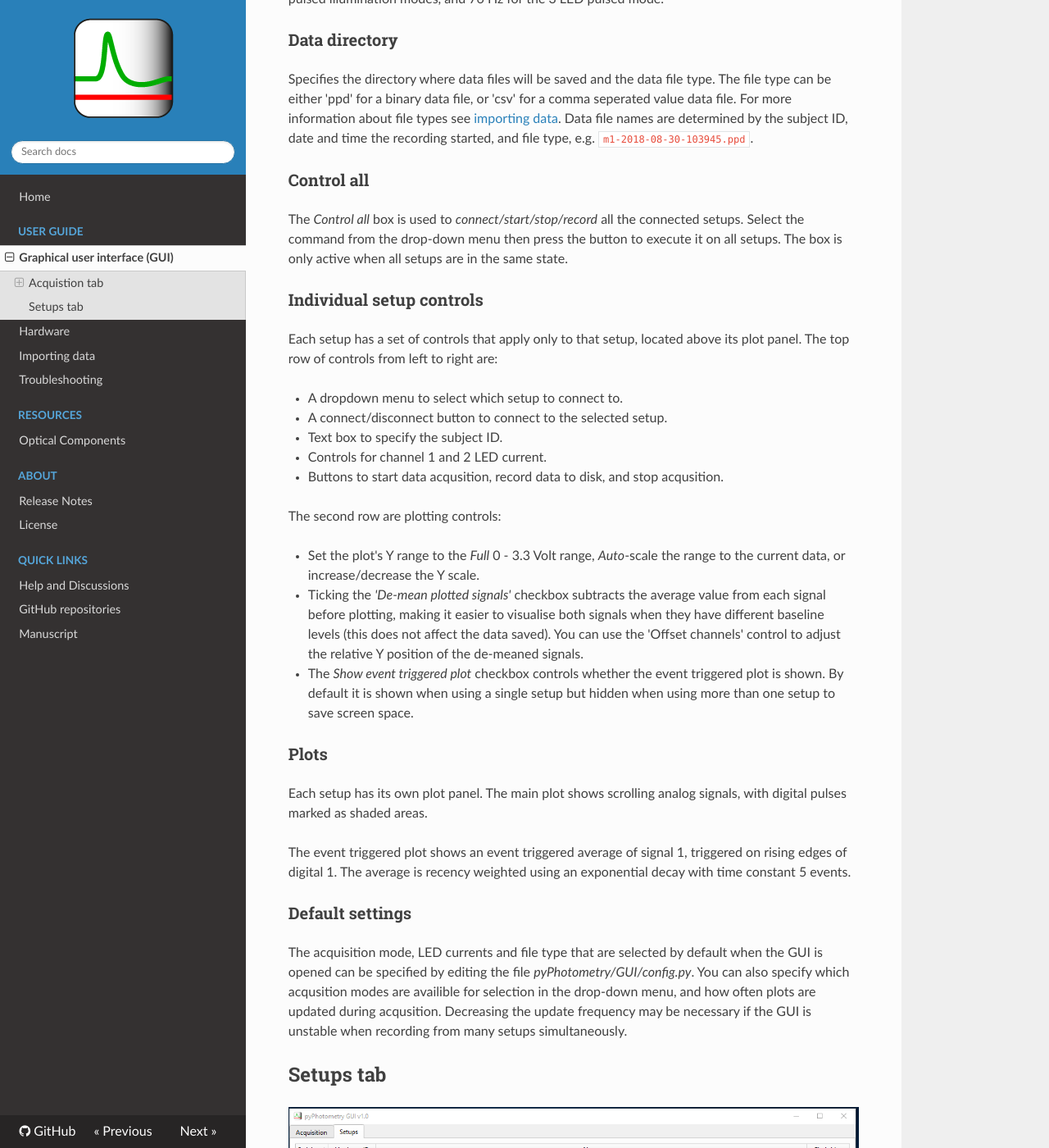
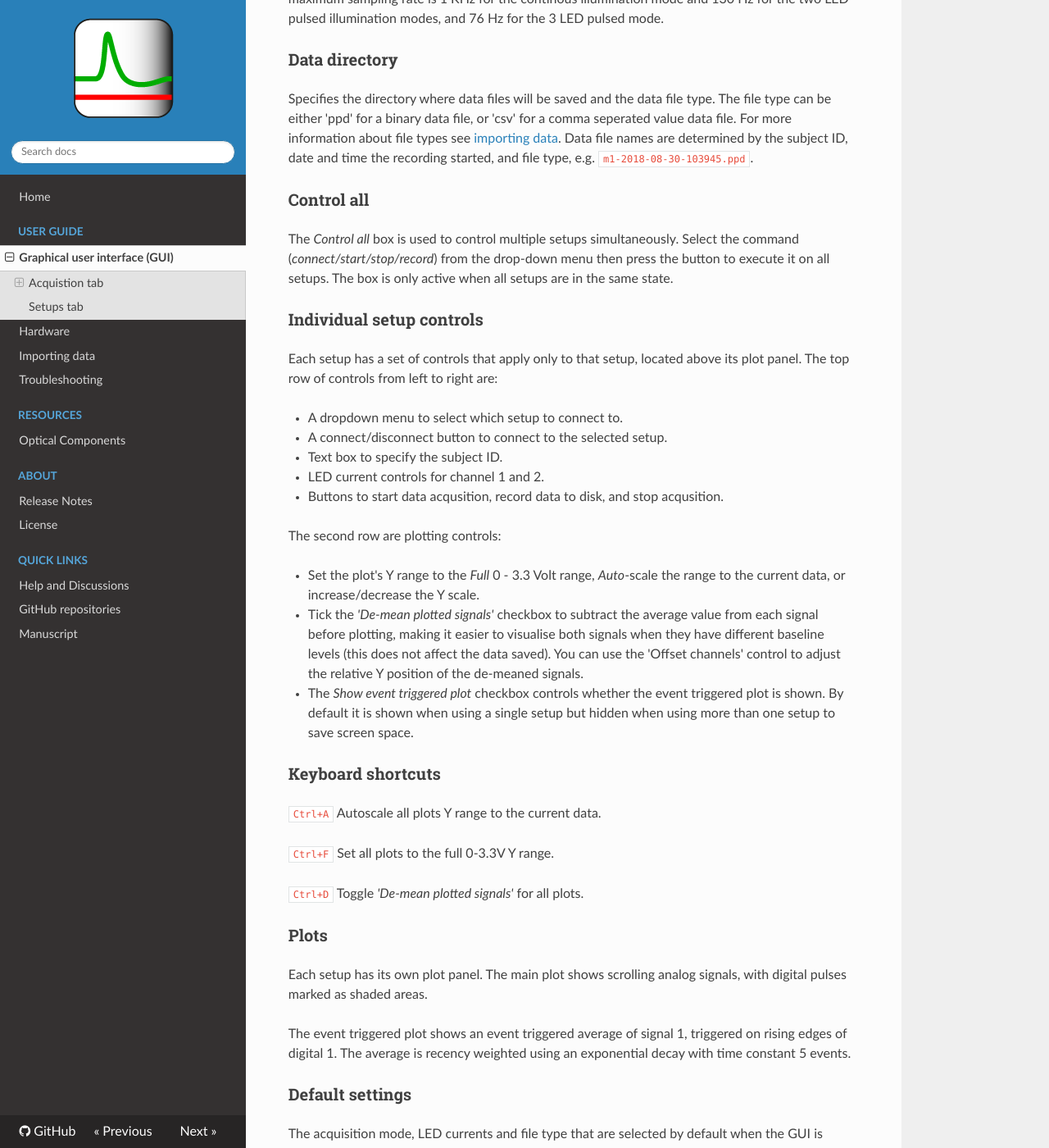
Before and after one commit to pyPhotometry/docs, an MkDocs documentation site: the page built from docs/user-guide/graphical-user-interface.md, in a window 1280 px wide and 1400 px high, scrolled down 3005 px. Shown: the whole window at 82% size. Built offline with MkDocs 1.6.1, drawn with Linux system fonts in a browser that asks for light colours; nearby versions of some CDN libraries; some of the changed text lies outside the part shown.

Commit message:
- More doc updates for v1.0 release.

```diff
--- a/docs/user-guide/graphical-user-interface.md
+++ b/docs/user-guide/graphical-user-interface.md
@@ -14,7 +14,7 @@ The config control box is used to specify the number of setups, and to load and
 
 ### Acquisition settings
 
-The *mode* dropdown menu is used to select the acqusition mode.  Acquisition modes have been renamed in pyPhotometry v1.0 as the old names, e.g. `1 colour time division` refered only to the number of emission wavelengths, not excitation wavelengths, which would have caused ambiguity with the addition of a new acquisition mode in this release.  The acqusisition mode names specify the number of excitation wavlengths (i.e. LEDs) and emission wavelengths (i.e. photorecievers) used, and whether the LEDs are on continuously or pulsed for time-division multiplexed illumination, so e.g. the `2EX_2EM_pulsed` mode uses two LEDs, two photorecievers, and pulsed illumination.
+The *mode* dropdown menu is used to select the acqusition mode.  Acquisition modes have been renamed in pyPhotometry v1.0 as the old names, e.g. `1 colour time division` refered only to the number of emission wavelengths, not excitation wavelengths, which would have caused ambiguity with the addition of a new acquisition mode in this release.  The acquisition mode names specify the number of excitation wavlengths (i.e. LEDs) and emission wavelengths (i.e. photorecievers) used, and whether the LEDs are on continuously or pulsed for time-division multiplexed illumination, so e.g. the `2EX_2EM_pulsed` mode uses two LEDs, two photorecievers, and pulsed illumination.
 
 The correspondence between the new and old names is:
 
@@ -27,7 +27,7 @@ The correspondence between the new and old names is:
 
 #### Acquisition modes
 
-`2EX_2EM_continuous` Signals are aquired from two photorecievers (analog inputs 1 and 2) with both LEDs on continuously during aquisition.
+`2EX_2EM_continuous` Signals are aquired from two photorecievers (analog inputs 1 and 2) with both LEDs on continuously during aquisition.  This mode is useful for troubleshooting as the plotted signals are the raw photoreciever voltages without baseline subtraction (see below), but is not recomended for acquiring data.
 
 `2EX_2EM_pulsed` Signals are aquired from two photorecievers (analog inputs 1 and 2) using time division illumination and baseline subtraction. The acqusition sequence is:
 
@@ -61,7 +61,7 @@ Specifies the directory where data files will be saved and the data file type.
 
 ### Control all
 
-The *Control all* box is used to *connect/start/stop/record* all the connected setups.  Select the command from the drop-down menu then press the button to execute it on all setups.  The box is only active when all setups are in the same state.
+The *Control all* box is used to control multiple setups simultaneously.  Select the command (*connect/start/stop/record*) from the drop-down menu then press the button to execute it on all setups.  The box is only active when all setups are in the same state.
 
 ### Individual setup controls
 
@@ -73,15 +73,23 @@ Each  setup has a set of controls that apply only to that setup, located above i
 
 - Text box to specify the subject ID.
 
-- Controls for channel 1 and 2 LED current.
+- LED current controls for channel 1 and 2.
 
 - Buttons to start data acqusition, record data to disk, and stop acqusition.
 
 The second row are plotting controls:
 
 - Set the plot's Y range to the *Full* 0 - 3.3 Volt range, *Auto*-scale the range to the current data, or increase/decrease the Y scale.
-- Ticking the *'De-mean plotted signals'* checkbox subtracts the average value from each signal before plotting, making it easier to visualise both signals when they have different baseline levels (this does not affect the data saved).  You can use the 'Offset channels' control to adjust the relative Y position of the de-meaned signals.
+- Tick the *'De-mean plotted signals'* checkbox to subtract the average value from each signal before plotting, making it easier to visualise both signals when they have different baseline levels (this does not affect the data saved).  You can use the 'Offset channels' control to adjust the relative Y position of the de-meaned signals.
 - The *Show event triggered plot* checkbox controls whether the event triggered plot is shown.  By default it is shown when using a single setup but hidden when using more than one setup to save screen space.
+
+### Keyboard shortcuts
+
+`Ctrl+A` Autoscale all plots Y range to the current data.
+
+`Ctrl+F` Set all plots to the full 0-3.3V Y range.
+
+`Ctrl+D` Toggle *'De-mean plotted signals'* for all plots.
 
 ### Plots
 
@@ -91,12 +99,12 @@ The event triggered plot shows an event triggered average of signal 1, triggered
 
 ### Default settings
 
-The acquisition mode, LED currents and file type that are selected by default when the GUI is opened can be specified by editing the file *pyPhotometry/GUI/config.py*.  You can also specify which acqusition modes are availible for selection in the drop-down menu, and how often plots are updated during acqusition.  Decreasing the update frequency may be necessary if the GUI is unstable when recording from many setups simultaneously.
+The acquisition mode, LED currents and file type that are selected by default when the GUI is opened can be specified by editing the file *pyPhotometry/config/GUI_config.py*.  You can also specify which acqusition modes are availible for selection in the drop-down menu, and how often plots are updated during acqusition.  Increasing the `update_interval` may be necessary if the GUI freezes when recording from many setups simultaneously.
 
 ## Setups tab
 
 ![pyPhotometry GUI](../media/setups_tab.png)
 
-The setups tab is used to name and configure setups. A setups name determines how it appears in board select drop-down menus on the acquisition tab.  If no name is specified, the serial port is used to identify the setup in the board select menu. If you have pyboards connected to the computer that are not pyPhotometry setups, e.g. [pyControl](https://pycontrol.readthedocs.io) behavioural setups, you can prevent them from appearing in the board select drop down menu by naming them `_hidden_`.
+The setups tab is used to name and configure setups. A setup's name determines how it appears in board select drop-down menus on the acquisition tab.  If no name is specified, the serial port is used to identify the setup in the board select menu. If you have pyboards connected to the computer that are not pyPhotometry setups, e.g. [pyControl](https://pycontrol.readthedocs.io) behavioural setups, you can prevent them from appearing in the board select drop down menu by naming them `_hidden_`.
 
 By default pyboards appear as a USB flashdrive on the computer filesystem.  You can disable this using the Flashdrive enable/disable button by each setup.  This does not affect the boards use by pyPhotometry, but can be useful to avoid having lots of flashdrives showing on the computer.
--- a/mkdocs.yml
+++ b/mkdocs.yml
@@ -28,4 +28,4 @@ nav:
     - GitHub repositories: https://github.com/pyPhotometry
     - Manuscript:  https://www.nature.com/articles/s41598-019-39724-y
 
-copyright: Copyright &copy; 2018-2023 <a href="/release-notes/">Thomas Akam</a>.
+copyright: Copyright &copy; 2018-2024 <a href="/release-notes/">Thomas Akam</a>.
```
Also changed, not shown: docs/about/release-notes.md (+18 -2 lines), docs/index.md (+2 -1 lines).
